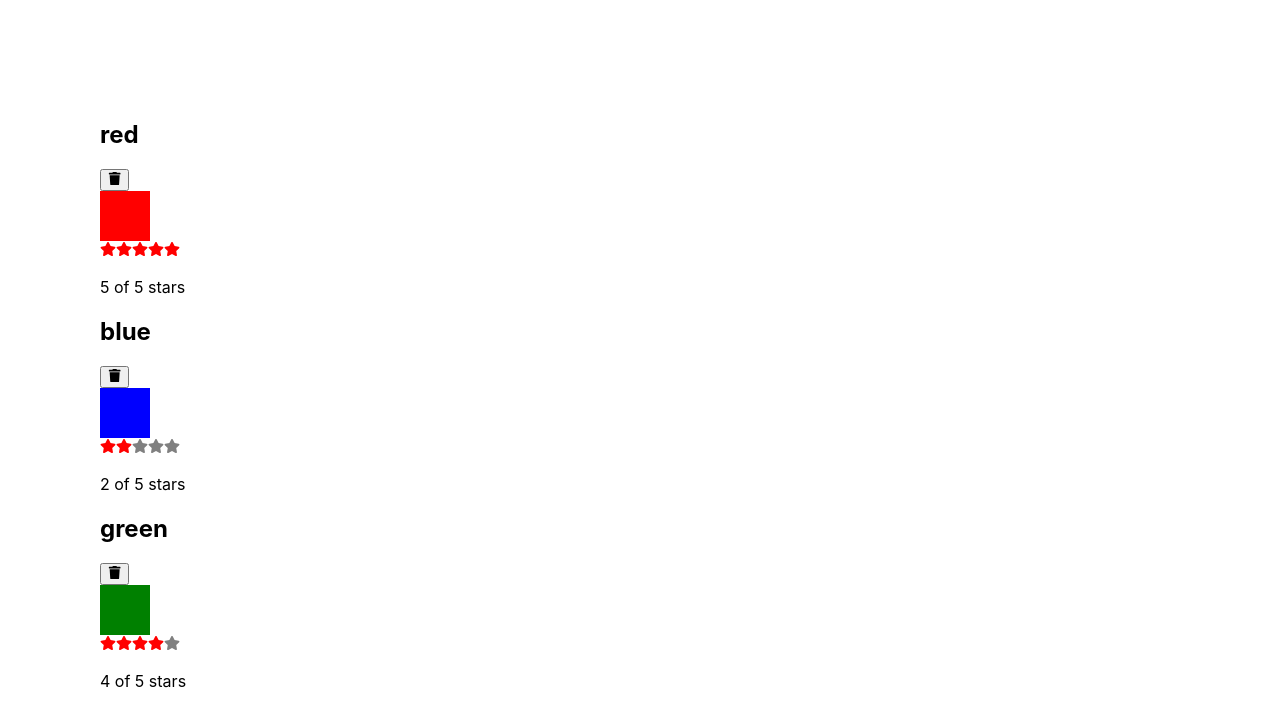
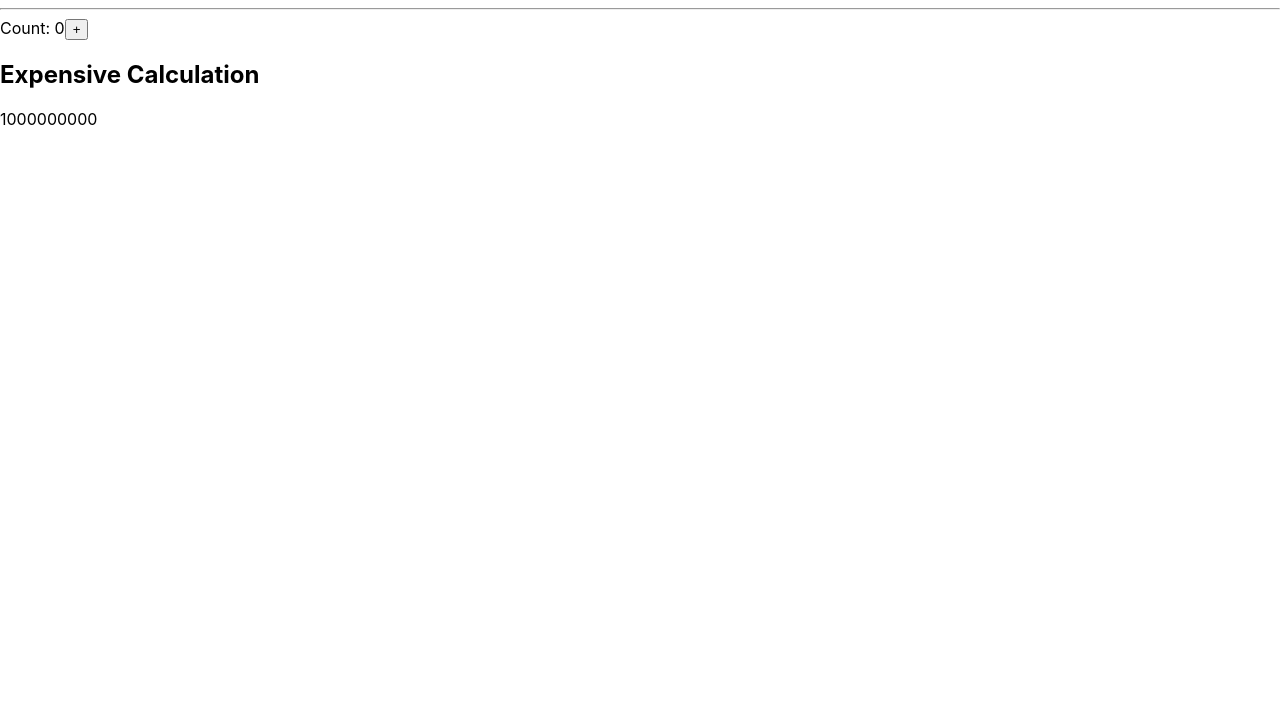
Before and after one commit to hogan-tech/Hogan.tech, a React (Create React App) app in the folder my-app/: page / in a window 1280 px wide. Shown: the top 726 px of the page. Built offline with nearby package versions, Linux system fonts and the light colour scheme.

Commit message:
add files

```diff
--- a/my-app/src/components/App.jsx
+++ b/my-app/src/components/App.jsx
@@ -1,19 +1,17 @@
 import React from 'react'
-import { useState } from 'react'
-import ColorList from './ColorList'
+import { useEffect } from 'react';
 
-const colorData = [
-    { id: "1", title: "red", color: "red", rating: 5 },
-    { id: "2", title: "blue", color: "blue", rating: 2 },
-    { id: "3", title: "green", color: "green", rating: 4 },
-]
 
-export default function App() {
-    const [colors, setColors] = useState(colorData)
-    return <ColorList colors={colors} onRemoveColor={
-        id => {
-            const newColors = colors.filter(color => color.id !== id);
-            setColors(newColors)
-        }
-    } ></ColorList>
+export default function App({ word = "Hello World" }) {
+    const words = word.split(" ")
+
+    useEffect(() => {
+        console.log("fresh render")
+    }, [words])
+    return (
+
+        <>
+            <h1>test useAnyKeyToRender</h1>
+        </>
+    )
 }
--- a/my-app/src/components/ColorList.jsx
+++ b/my-app/src/components/ColorList.jsx
@@ -1,11 +1,15 @@
 import React from 'react'
+import { useContext } from 'react';
+import { ColorContext } from '..';
 import Color from './Color'
 
-export default function ColorList({ colors = [], onRemoveColor = f => f }) {
+
+export default function ColorList() {
+    const { colors } = useContext(ColorContext);
     if (!colors.length) return <div>No colors</div>;
     return (
         <div style={{ padding: 100 }}>
-            {colors.map(color => <Color key={color.id} {...color} onRemove={onRemoveColor} />)}
+            {colors.map(color => <Color key={color.id} {...color} />)}
         </div>
     )
 }
--- /dev/null
+++ b/my-app/src/components/Increment.jsx
@@ -0,0 +1,32 @@
+import { useEffect } from "react";
+import { useMemo } from "react";
+import { useState } from "react";
+
+export default function Increment() {
+    const [count, setCount] = useState(0);
+    const calculation = useMemo(() => expensiveCalculation(count), [count]);
+
+    const increment = () => {
+        setCount((c) => c + 1);
+    };
+
+    return (
+        <div>
+            <hr />
+            <div>
+                Count: {count}
+                <button onClick={increment}>+</button>
+                <h2>Expensive Calculation</h2>
+                {calculation}
+            </div>
+        </div>
+    );
+};
+
+const expensiveCalculation = (num) => {
+    console.log("Calculating...");
+    for (let i = 0; i < 1000000000; i++) {
+        num += 1;
+    }
+    return num;
+};
--- a/my-app/src/index.js
+++ /dev/null
@@ -1,17 +0,0 @@
-import React from 'react';
-import ReactDOM from 'react-dom/client';
-import './index.css';
-import App from './components/App';
-import reportWebVitals from './reportWebVitals';
-
-const root = ReactDOM.createRoot(document.getElementById('root'));
-root.render(
-<React.StrictMode >
-    <App />
-</React.StrictMode>
-);
-
-// If you want to start measuring performance in your app, pass a function
-// to log results (for example: reportWebVitals(console.log))
-// or send to an analytics endpoint. Learn more: https://bit.ly/CRA-vitals
-reportWebVitals();
--- /dev/null
+++ b/my-app/src/index.jsx
@@ -0,0 +1,24 @@
+import React from 'react';
+import ReactDOM from 'react-dom/client';
+import './index.css';
+import App from './components/App';
+import UseAnyKeyRender from './components/Increment';
+import Increment from './components/Increment';
+import { createContext } from 'react';
+
+
+const colorData = [
+    { id: "1", title: "red", color: "red", rating: 5 },
+    { id: "2", title: "blue", color: "blue", rating: 2 },
+    { id: "3", title: "green", color: "green", rating: 4 },
+]
+
+
+export const ColorContext = createContext();
+
+const root = ReactDOM.createRoot(document.getElementById('root'));
+root.render(
+<ColorContext.Provider value={{colorData}} >
+    <Increment />
+</ColorContext.Provider>
+);
```
Also changed, not shown: my-app/src/components/ColorProvider.jsx (added, +18 -0 lines), my-app/src/components/User.jsx (added, +21 -0 lines), my-app/src/components/User_old.jsx (added, +15 -0 lines), my-app/src/components/useLayoutEffect.jsx (added, +18 -0 lines).
